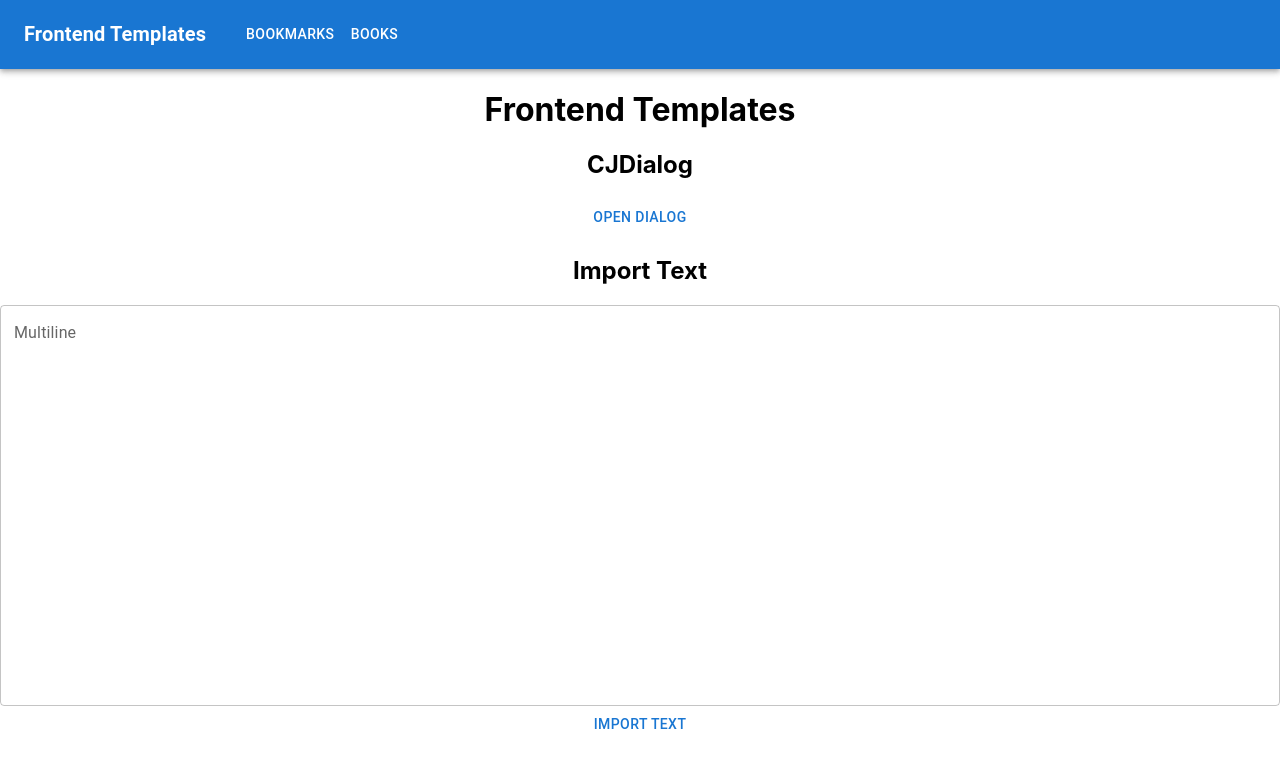
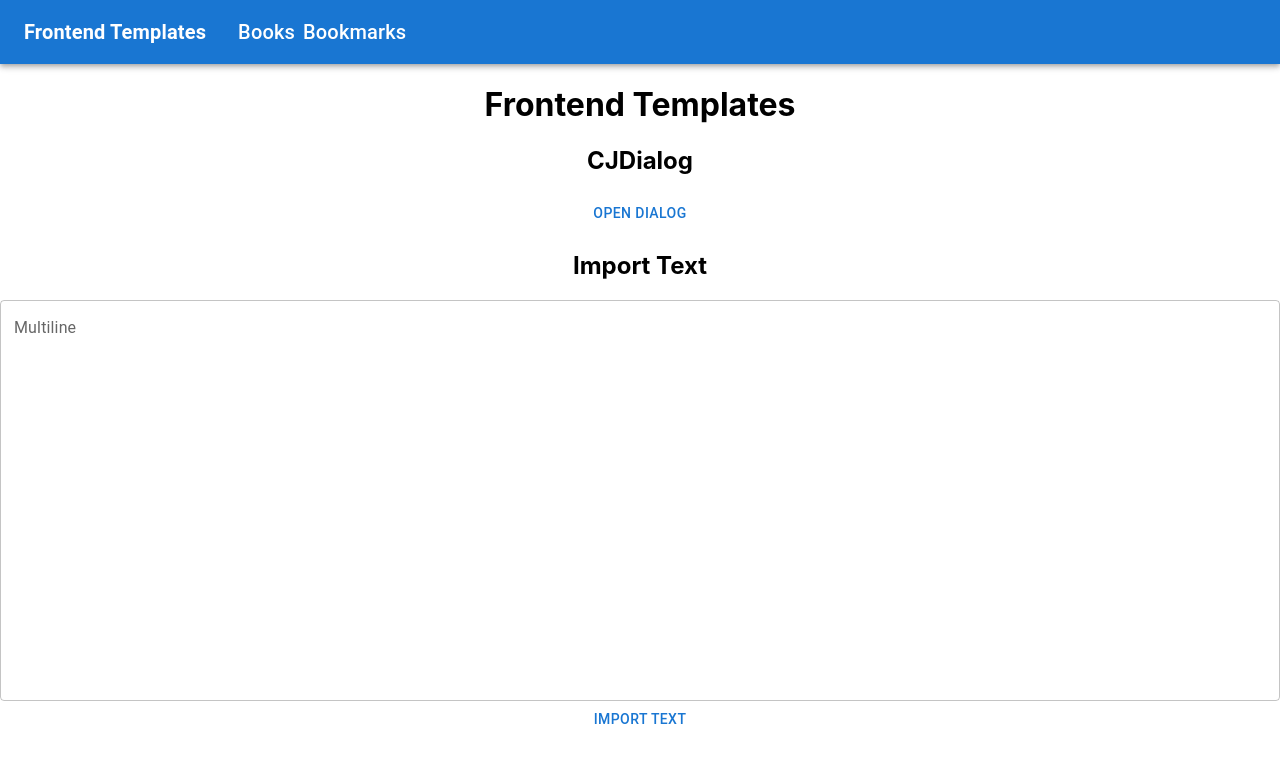
Before and after one commit to CamJohnson26/frontend-templates, a React (Create React App) app: page / in a window 1280 px wide. Shown: the top 768 px of the page. Built offline with nearby package versions, Linux system fonts and the light colour scheme.

Commit message:
Update AppBar to support react router

```diff
--- a/package.json
+++ b/package.json
@@ -17,6 +17,7 @@
     "@types/react-dom": "^18.3.0",
     "react": "^18.3.1",
     "react-dom": "^18.3.1",
+    "react-router": "^7.1.0",
     "react-scripts": "5.0.1",
     "typescript": "^4.9.5",
     "web-vitals": "^2.1.4"
--- a/src/App.tsx
+++ b/src/App.tsx
@@ -3,12 +3,23 @@ import logo from './logo.svg';
 import './App.css';
 import {CJDialog} from "./screens/CJDialog";
 import {ImportText} from "./utilities/ImportText";
-import {AppBar} from "./navigation/AppBar";
+import {RouteBar} from "./navigation/RouteBar";
 
 function App() {
   return (
       <div className="App">
-          <AppBar title={'Frontend Templates'} routes={['Bookmarks', 'Books']} onChange={(route) => alert(route)} />
+          <RouteBar title={'Frontend Templates'} routes={[
+              {
+                  path: '/books',
+                  name: 'Books',
+                  component: <>Hello Book</>
+              },
+              {
+                  path: '/bookmarks',
+                  name: 'Bookmarks',
+                  component: <>Hello Bookmarks</>
+              }
+          ]} />
           <h1>Frontend Templates</h1>
           <h2>CJDialog</h2>
           <CJDialog title={'My Modal'} buttonTitle={'Open Dialog'}>
--- a/src/navigation/AppBar.tsx
+++ /dev/null
@@ -1,72 +0,0 @@
-import MUIAppBar from '@mui/material/AppBar';
-import {Box, Button, Container, IconButton, Menu, MenuItem, Toolbar, Typography} from "@mui/material";
-import MenuIcon from "@mui/icons-material/Menu";
-import {useState} from "react";
-
-export const AppBar = ({title, routes, onChange}:{title: string; routes: string[], onChange: (route: string) => void}) => {
-
-    const [anchorElNav, setAnchorElNav] = useState<null | HTMLElement>(null);
-
-    const handleOpenNavMenu = (event: React.MouseEvent<HTMLElement>) => {
-        setAnchorElNav(event.currentTarget);
-    };
-
-    const handleCloseNavMenu = () => {
-        setAnchorElNav(null);
-    };
-
-    return <MUIAppBar position="static">
-        <Container maxWidth="xl">
-            <Toolbar disableGutters>
-                <Typography variant="h6" component="div" paddingRight={4} fontWeight={700}>{title}</Typography>
-                <Box sx={{ flexGrow: 1, display: { xs: 'flex', md: 'none' } }}>
-                    <IconButton
-                        size="large"
-                        aria-label="account of current user"
-                        aria-controls="menu-appbar"
-                        aria-haspopup="true"
-                        onClick={handleOpenNavMenu}
-                        color="inherit"
-                    >
-                        <MenuIcon />
-                    </IconButton>
-                    <Menu
-                        id="menu-appbar"
-                        anchorEl={anchorElNav}
-                        anchorOrigin={{
-                            vertical: 'bottom',
-                            horizontal: 'left',
-                        }}
-                        keepMounted
-                        transformOrigin={{
-                            vertical: 'top',
-                            horizontal: 'left',
-                        }}
-                        open={Boolean(anchorElNav)}
-                        onClose={handleCloseNavMenu}
-                        sx={{ display: { xs: 'block', md: 'none' } }}
-                    >
-                        {routes.map((route) => (
-                            <MenuItem key={route} onClick={handleCloseNavMenu}>
-                                <Typography sx={{ textAlign: 'center' }}>{route}</Typography>
-                            </MenuItem>
-                        ))}
-                    </Menu>
-                </Box>
-                <Box sx={{ flexGrow: 1, display: { xs: 'none', md: 'flex' } }}>
-                    {routes.map((route) => (
-                        <Button
-                            key={route}
-                            onClick={() => {
-                                onChange(route)
-                                handleCloseNavMenu()}}
-                            sx={{ my: 2, color: 'white', display: 'block' }}
-                        >
-                            {route}
-                        </Button>
-                    ))}
-                </Box>
-            </Toolbar>
-        </Container>
-    </MUIAppBar>
-}
--- /dev/null
+++ b/src/navigation/RouteBar.tsx
@@ -0,0 +1,89 @@
+import MUIAppBar from '@mui/material/AppBar';
+import {Box, Button, Container, IconButton, Menu, MenuItem, Toolbar, Typography} from "@mui/material";
+import MenuIcon from "@mui/icons-material/Menu";
+import {ReactNode, useState} from "react";
+import {BrowserRouter, Routes, Route, NavLink, Link} from 'react-router'
+
+interface Route {
+    name: string;
+    path: string;
+    component: ReactNode;
+}
+
+export const RouteBar = ({title, routes}:{title: string; routes: Route[]}) => {
+
+    const [anchorElNav, setAnchorElNav] = useState<null | HTMLElement>(null);
+
+    const handleOpenNavMenu = (event: React.MouseEvent<HTMLElement>) => {
+        setAnchorElNav(event.currentTarget);
+    };
+
+    const handleCloseNavMenu = () => {
+        setAnchorElNav(null);
+    };
+
+    return <BrowserRouter>
+        <MUIAppBar position="static">
+            <Container maxWidth="xl">
+                <Toolbar disableGutters>
+                    <Typography variant="h6" component="div" paddingRight={4} fontWeight={700}>{title}</Typography>
+                    <Box sx={{ flexGrow: 1, display: { xs: 'flex', md: 'none' } }}>
+                        <IconButton
+                            size="large"
+                            aria-label="account of current user"
+                            aria-controls="menu-appbar"
+                            aria-haspopup="true"
+                            onClick={handleOpenNavMenu}
+                            color="inherit"
+                        >
+                            <MenuIcon />
+                        </IconButton>
+                        <Menu
+                            id="menu-appbar"
+                            anchorEl={anchorElNav}
+                            anchorOrigin={{
+                                vertical: 'bottom',
+                                horizontal: 'left',
+                            }}
+                            keepMounted
+                            transformOrigin={{
+                                vertical: 'top',
+                                horizontal: 'left',
+                            }}
+                            open={Boolean(anchorElNav)}
+                            onClose={handleCloseNavMenu}
+                            sx={{ display: { xs: 'block', md: 'none' } }}
+                        >
+                            {routes.map((route) => (
+                                <MenuItem key={route.path} onClick={handleCloseNavMenu}>
+                                    <Typography sx={{ textAlign: 'center' }}>{route.name}</Typography>
+                                </MenuItem>
+                            ))}
+                        </Menu>
+                    </Box>
+                    <Box sx={{ flexGrow: 1, display: { xs: 'none', md: 'flex' } }}>
+                        {routes.map((route) => (
+                            <Typography
+                                key={route.path}
+                                component={NavLink} // Render the Typography as a React Router Link
+                                to={route.path} // Specify the route
+                                variant="h6" // MUI Typography variant
+                                color="white" // Use primary color for the text
+                                style={{ textDecoration: 'none', paddingRight: '8px' }} // Remove underline if needed
+                            >
+                                {route.name}
+                            </Typography>
+                        ))}
+                    </Box>
+                </Toolbar>
+            </Container>
+        </MUIAppBar>
+        <Routes>
+            {
+                routes.map(route => {
+                    return <Route path={route.path} element={route.component}></Route>
+                })
+            }
+        </Routes>
+    </BrowserRouter>
+}
```
Also changed, not shown: 1 other file (tests, documents, lock files or other folders).
